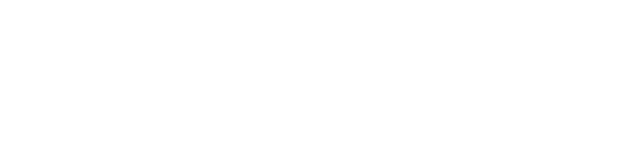
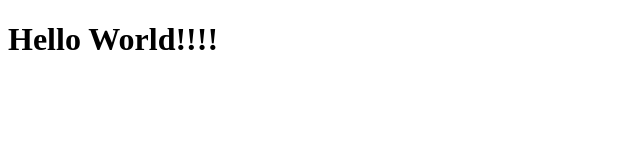
Before and after one commit to SerhiiSiabro/projector, a plain HTML site: page HomeWork/Advanced_work_with_functions_(2)/index.html in a window 1280 px wide. Shown: the whole page, without its empty margins (0-640 px from the left). Drawn offline with Linux system fonts and the light colour scheme.

Commit message:
Update index.html

```diff
--- a/HomeWork/Advanced_work_with_functions_(2)/index.html
+++ b/HomeWork/Advanced_work_with_functions_(2)/index.html
@@ -6,5 +6,7 @@
     <title>JS8: Продвинута робота з функціями (2)</title>
     <script src="js/index.js"></script>
   </head>
-  <body></body>
+  <body>
+    <h1>Hello World!!!!</h1>
+  </body>
 </html>
```
